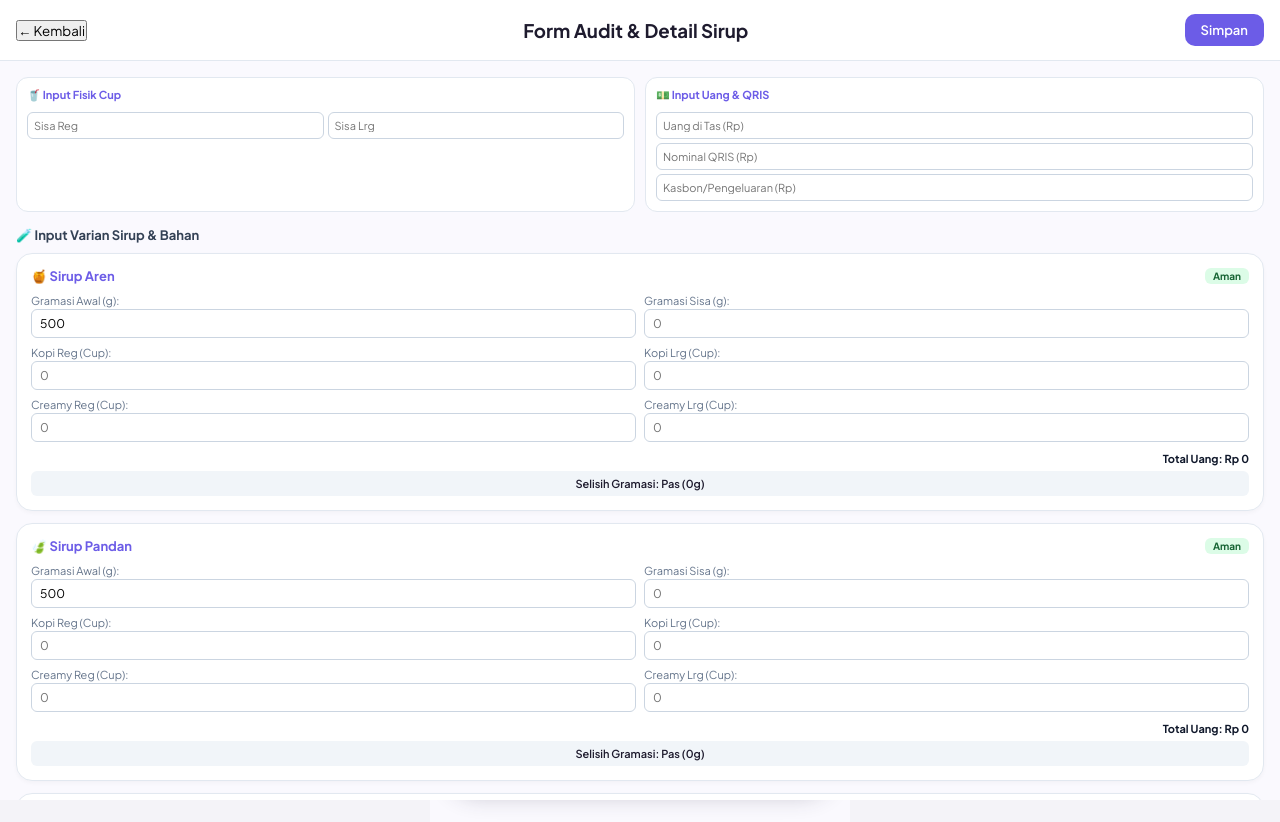
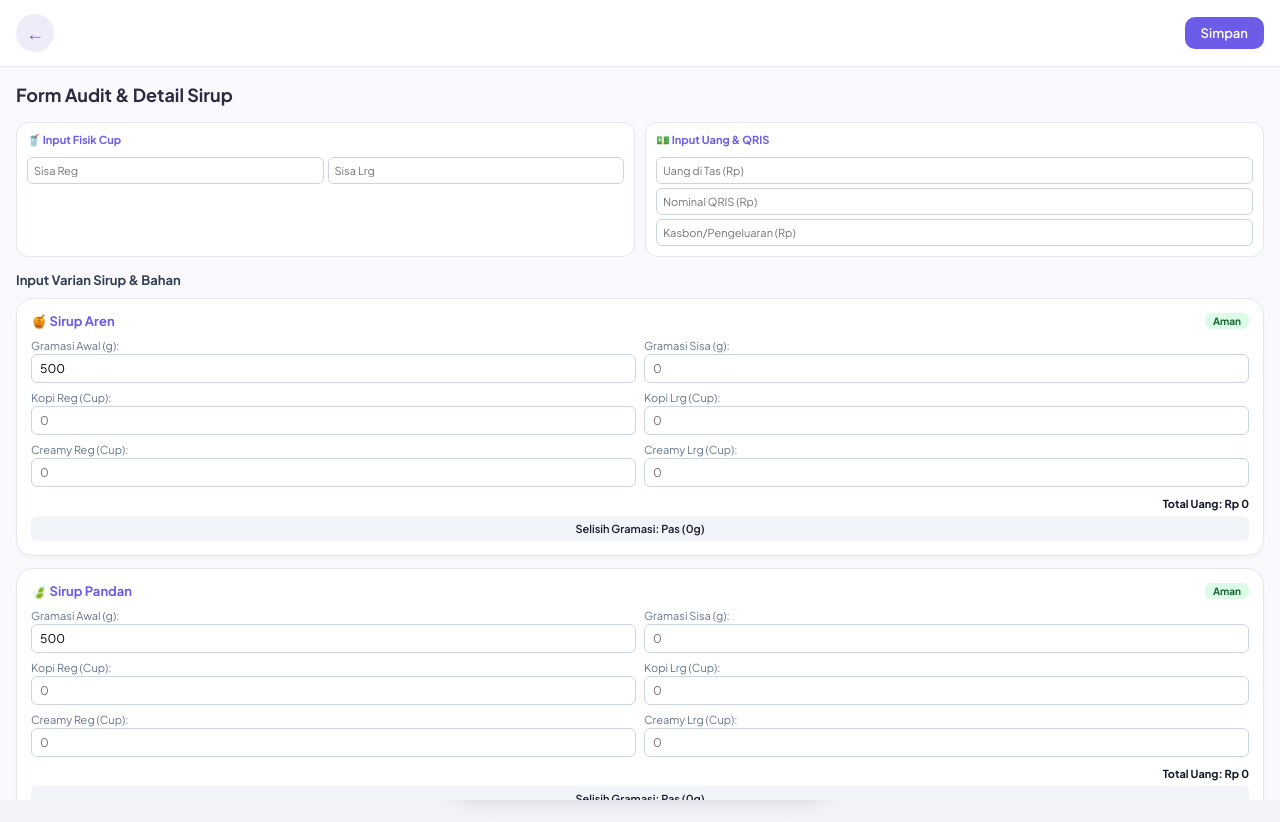
Before and after one commit to miibombbo01/rekap-kopi-kaganangan, a plain HTML site: page index.html in a window 1280 px wide. Both pictures are taken after a click on the button "HITUNG". After the commit the page ends 800 px from the top, so only its background shows below. Drawn offline with Linux system fonts and the light colour scheme.

Commit message:
Update index.html

```diff
--- a/index.html
+++ b/index.html
@@ -29,19 +29,12 @@
       <button class="btn-request">Audit +</button>
     </div>
 
+    <!-- TANGGAL UTAMA HANYA 1 (DIGENERATE LEWAT JS) -->
     <div class="date-scroll-wrapper">
       <section class="date-strip" id="dateStripContainer">
+        <!-- Generasi 30 tanggal oleh JS -->
       </section>
     </div>
-
-    <section class="date-strip">
-      <div class="date-pill"><span>16</span><small>Min</small></div>
-      <div class="date-pill"><span>17</span><small>Sen</small></div>
-      <div class="date-pill active"><span>18</span><small>Sel</small></div>
-      <div class="date-pill"><span>19</span><small>Rab</small></div>
-      <div class="date-pill"><span>20</span><small>Kam</small></div>
-      <div class="date-pill"><span>21</span><small>Jum</small></div>
-    </section>
 
     <div class="location-card">
       <div class="loc-info">
@@ -88,14 +81,21 @@
 
   </div>
 
+  <!-- OVERLAY AUDIT -->
   <div id="pageAuditOverlay" class="overlay-page">
     <div class="overlay-header">
-      <button id="btnTutup" class="btn-back">← Kembali</button>
-      <h3>Form Audit & Detail Sirup</h3>
+      <!-- Tombol Kembali berupa lingkaran panah -->
+      <button id="btnTutup" class="btn-back-circle">←</button>
+
+      <!-- Hapus judul h3 di atas agar langsung form -->
+      <div></div>
+
       <button id="btnSelesai" class="btn-save">Simpan</button>
     </div>
 
     <div class="overlay-content">
+      <h3 class="form-main-title">Form Audit & Detail Sirup</h3>
+
       <div class="audit-top-grid">
         <div class="audit-box">
           <h4>🥤 Input Fisik Cup</h4>
@@ -112,7 +112,7 @@
         </div>
       </div>
 
-      <h4 class="section-title">🧪 Input Varian Sirup & Bahan</h4>
+      <h4 class="section-title">Input Varian Sirup & Bahan</h4>
       <div class="syrup-list-grid" id="syrupContainer"></div>
     </div>
   </div>
@@ -130,3 +130,4 @@
   <script src="script.js"></script>
 </body>
 </html>
+zzz
```
Lines whose indentation alone changed are shown as unchanged.
